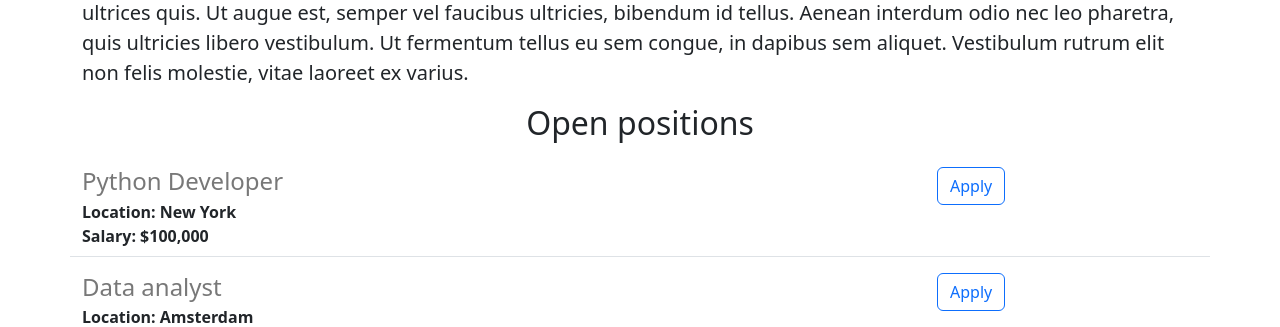
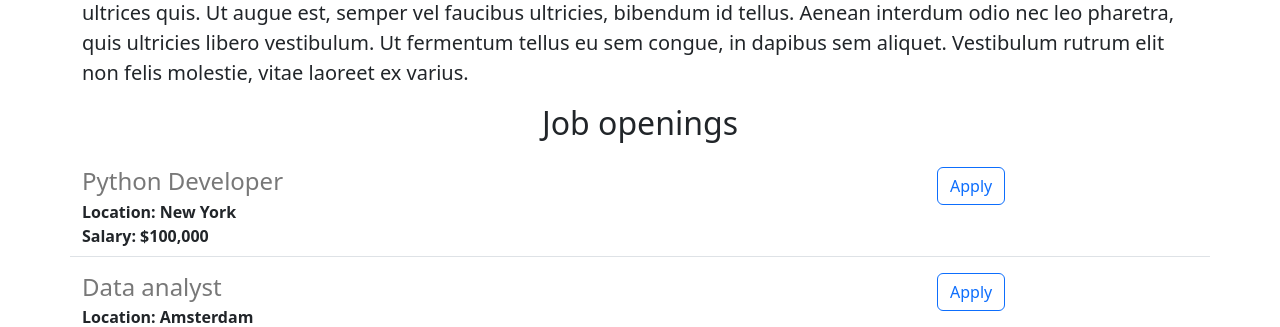
Before and after one commit to Arunev4wayne/Secure-web-app, a Flask app: page / in a window 1280 px wide. Shown: the part 458-785 px from the top of the page. Run offline with Flask 3, Linux system fonts and the light colour scheme.

Commit message:
slight change

```diff
--- a/templates/Home.html
+++ b/templates/Home.html
@@ -20,7 +20,7 @@
       <h2 class="text-center">About Secure web app</h2>
       <p class="lead">
       Lorem ipsum dolor sit amet, consectetur adipiscing elit. Nam ut erat erat. Sed vel velit sed orci sollicitudin eleifend. Fusce enim libero, aliquet in lorem vel, ornare commodo urna. Fusce et facilisis tortor. Vivamus efficitur varius odio, non convallis elit tempus ac. Vivamus cursus nulla ullamcorper tellus ullamcorper interdum. Pellentesque pharetra vel justo ac facilisis. Fusce erat metus, convallis tincidunt laoreet non, laoreet ac lectus. Suspendisse vitae urna vitae diam malesuada venenatis non nec felis. Curabitur at magna sapien. Phasellus ultrices pharetra velit, non bibendum lectus ultrices quis. Ut augue est, semper vel faucibus ultricies, bibendum id tellus. Aenean interdum odio nec leo pharetra, quis ultricies libero vestibulum. Ut fermentum tellus eu sem congue, in dapibus sem aliquet. Vestibulum rutrum elit non felis molestie, vitae laoreet ex varius.</p>
-      <h2 class= "text-center mt-2 mb-4"> Open positions </h2>
+      <h2 class= "text-center mt-2 mb-4"> Job openings </h2>
       <p class="text-center">
         <div>
         {% for job in jobs %}
```
